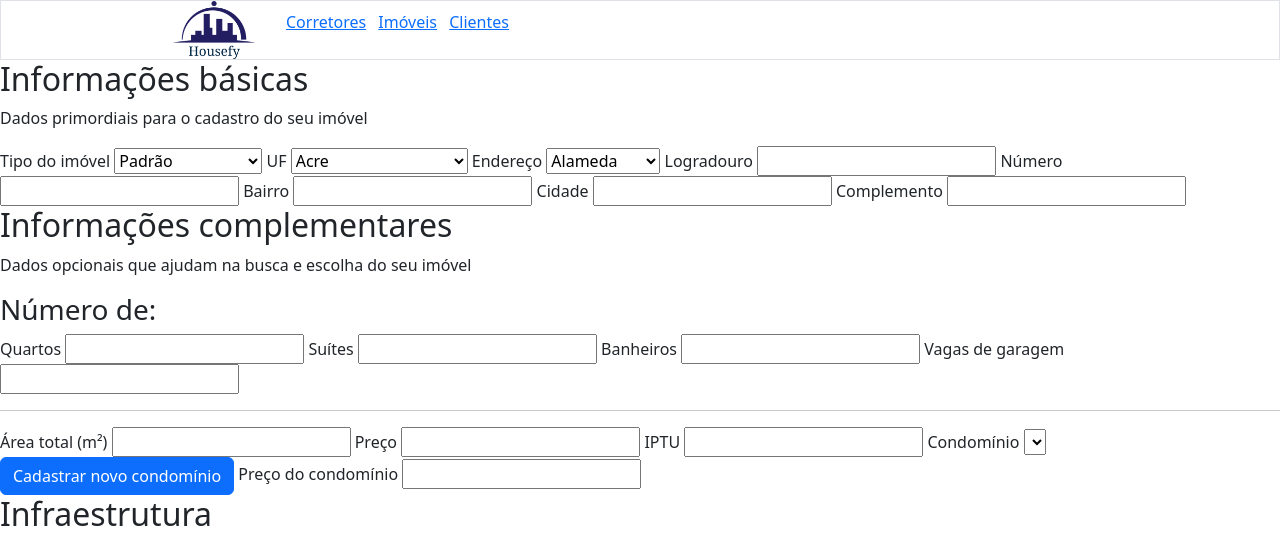
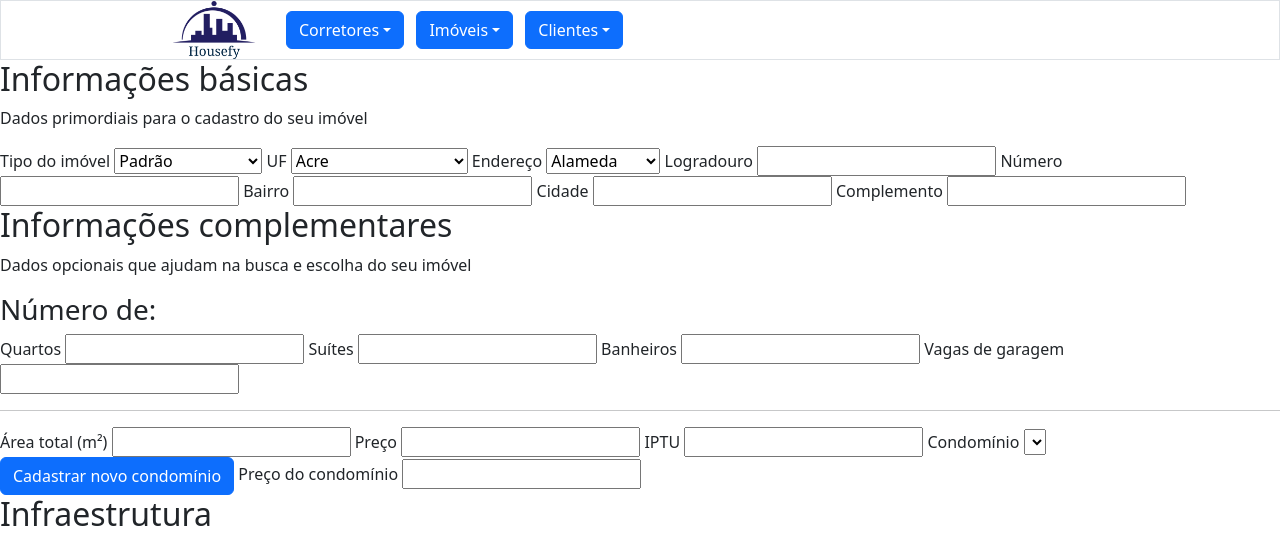
Before and after one commit to lucasyares/sistema_imoveis_senai-2022_2, a Django app: page /edicao/ in a window 1280 px wide. Shown: the top 534 px of the page. Run offline with Django 5.2, Linux system fonts and the light colour scheme; lists and menus that the app fills with data are empty; some libraries are stand-ins or nearby versions.

Commit message:
Complementando aba de pesquisa

```diff
--- a/app_cad_users/templates/bases/base_admin.html
+++ b/app_cad_users/templates/bases/base_admin.html
@@ -7,8 +7,7 @@
     <meta charset="UTF-8">
     <meta name="viewport" content="width=device-width, initial-scale=1.0">
     <link rel="stylesheet" href="{% static 'node_modules/bootstrap/dist/css/bootstrap.css' %}">
-    <link rel="stylesheet" href="{% static 'css/style.css'%}">
-    {% block head %}{% endblock head %}
+    <link rel="stylesheet" href="{% static 'css/style.css'%}"> {% block head %}{% endblock head %}
     <title>{{titulo}}</title>
 </head>
 
@@ -16,23 +15,53 @@
     <header class="container-fluid">
         <nav class="border row align-items-center justify-content-center">
             <img class="nav__logo col-2 img-fluid" src="{% static 'imgs/logo_temp.jpg' %}" alt="Logo">
-            <ul class="col-8 list-inline">
-                <li class="list-inline-item"><a href="#">Corretores</a></li>
-                <li class="list-inline-item"><a href="/cadastro">Imóveis</a></li>
-                <li class="list-inline-item"><a href="/imovel">Clientes</a></li>
-            </ul>
+            <menu class="col-8 list-inline m-0">
+                <li class="list-inline-item">
+
+                    <div class="dropdown">
+                        <button class="btn btn-primary dropdown-toggle" data-bs-toggle="dropdown" aria-expanded="false" type="button" id="dropdownMenuButton1">Corretores</button>
+                        <ul class="dropdown-menu" aria-labelledby="dropdownMenuButton1">
+                            <li><a class="dropdown-item" href="#">Cadastro</a></li>
+                            <li><a class="dropdown-item" href="#">Pesquisa</a></li>
+                        </ul>
+                    </div>
+
+                </li>
+                <li class="list-inline-item">
+
+                    <div class="dropdown">
+                        <button class="btn btn-primary dropdown-toggle" data-bs-toggle="dropdown" aria-expanded="false" type="button" id="dropdownMenuButton1">Imóveis</button>
+                        <ul class="dropdown-menu" aria-labelledby="dropdownMenuButton1">
+                            <li><a class="dropdown-item" href="/cadastro">Cadastro</a></li>
+                            <li><a class="dropdown-item" href="/imovel">Pesquisa</a></li>
+                        </ul>
+                    </div>
+                </li>
+
+                <li class="list-inline-item">
+
+                    <div class="dropdown">
+                        <button class="btn btn-primary dropdown-toggle" data-bs-toggle="dropdown" aria-expanded="false" type="button" id="dropdownMenuButton1">Clientes</button>
+                        <ul class="dropdown-menu" aria-labelledby="dropdownMenuButton1">
+                            <li><a class="dropdown-item" href="#">Cadastro</a></li>
+                            <li><a class="dropdown-item" href="#">Pesquisa</a></li>
+                        </ul>
+                    </div>
+
+                </li>
+            </menu>
         </nav>
     </header>
 
     <main>
-        {% block main %}
-        Main padrão
-        {% endblock main %}
+        {% block main %} Main padrão {% endblock main %}
     </main>
 
     <footer>
         <a href="#">Login</a>
     </footer>
+
+    <script src="{% static 'node_modules/bootstrap/dist/js/bootstrap.bundle.js' %}"></script>
 </body>
 
 </html>
```
Also changed, not shown: app_cad_users/templates/components/aside_lista_imovel.html (+50 -0 lines), app_cad_users/templates/components/conteudo_lista_imovel.html (+16 -7 lines).
